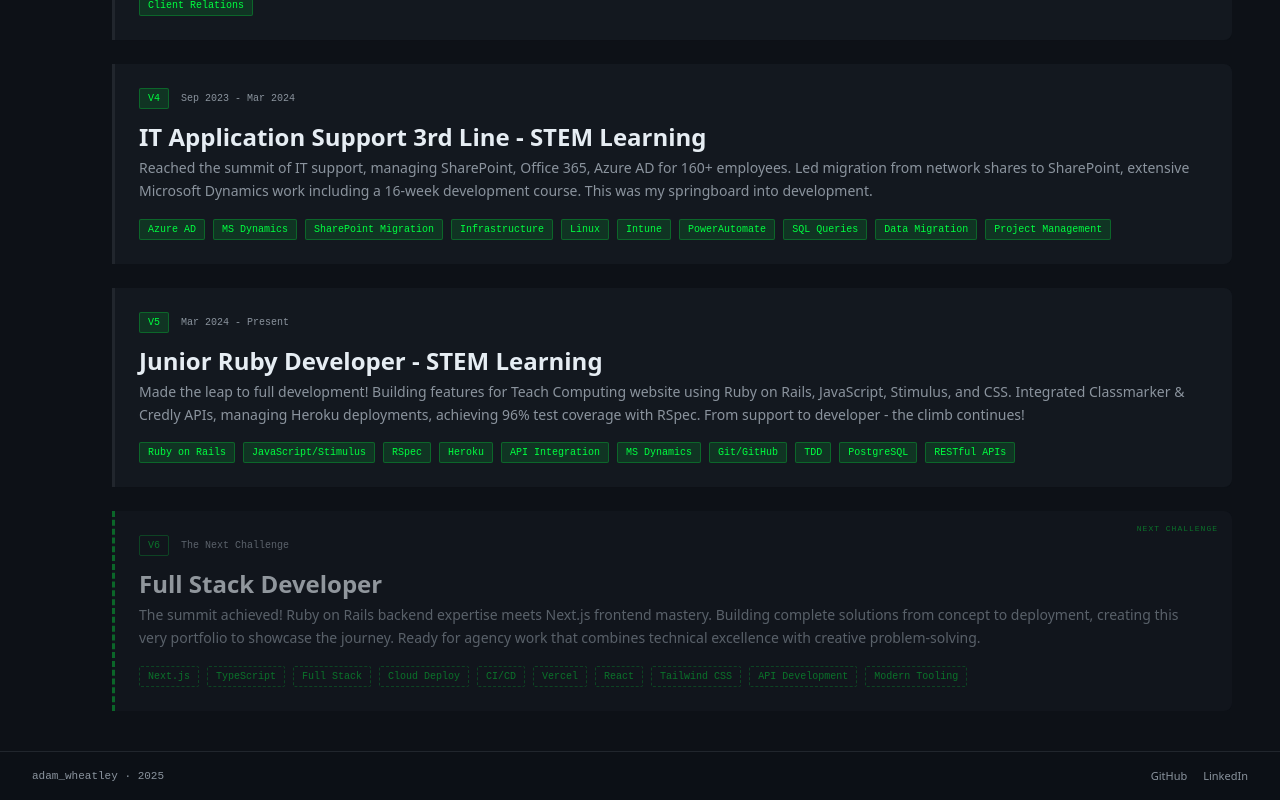
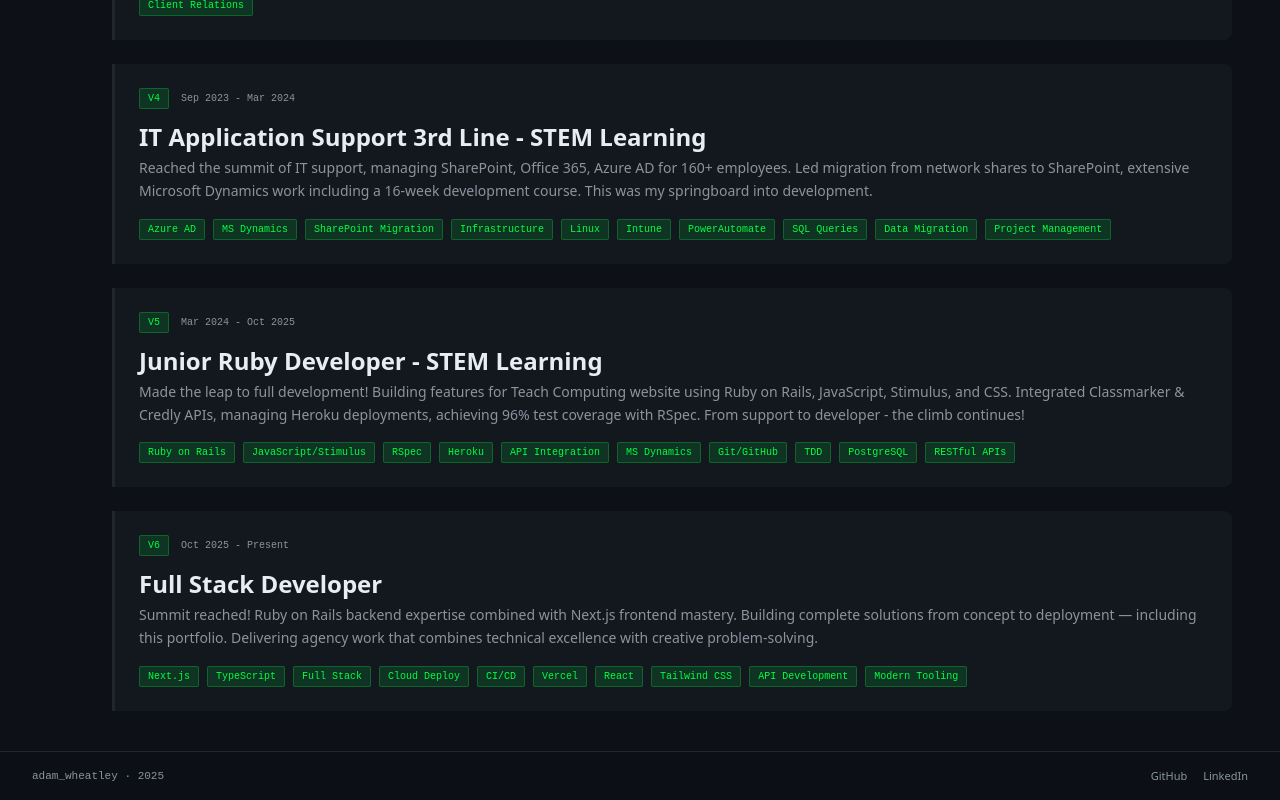
Before and after one commit to A-Wheeto/adamwheatley.net, a Next.js app: page / in a window 1280 px wide. Shown: the part 1042-1842 px from the top of the page. Built offline with nearby package versions, Linux system fonts and the light colour scheme.

Commit message:
feat: mark V6 as current role from Oct 2025, remove aspirational treatment

```diff
--- a/src/components/CareerCard.tsx
+++ b/src/components/CareerCard.tsx
@@ -6,7 +6,7 @@
 }
 
 export default function CareerCard({ grade, isActive }: CareerCardProps) {
-  const isAspirational = grade.grade === 'V6'
+  const isAspirational = grade.year === 'The Next Challenge'
 
   if (isAspirational) {
     return (
--- a/src/data/careerGrades.ts
+++ b/src/data/careerGrades.ts
@@ -40,14 +40,14 @@
     grade: 'V5',
     role: 'Junior Ruby Developer - STEM Learning',
     description: 'Made the leap to full development! Building features for Teach Computing website using Ruby on Rails, JavaScript, Stimulus, and CSS. Integrated Classmarker & Credly APIs, managing Heroku deployments, achieving 96% test coverage with RSpec. From support to developer - the climb continues!',
-    year: 'Mar 2024 - Present',
+    year: 'Mar 2024 - Oct 2025',
     skills: ['Ruby on Rails', 'JavaScript/Stimulus', 'RSpec', 'Heroku', 'API Integration', 'MS Dynamics', 'Git/GitHub', 'TDD', 'PostgreSQL', 'RESTful APIs']
   },
   {
     grade: 'V6',
     role: 'Full Stack Developer',
-    description: 'The summit achieved! Ruby on Rails backend expertise meets Next.js frontend mastery. Building complete solutions from concept to deployment, creating this very portfolio to showcase the journey. Ready for agency work that combines technical excellence with creative problem-solving.',
-    year: 'The Next Challenge',
+    description: 'Summit reached! Ruby on Rails backend expertise combined with Next.js frontend mastery. Building complete solutions from concept to deployment — including this portfolio. Delivering agency work that combines technical excellence with creative problem-solving.',
+    year: 'Oct 2025 - Present',
     skills: ['Next.js', 'TypeScript', 'Full Stack', 'Cloud Deploy', 'CI/CD', 'Vercel', 'React', 'Tailwind CSS', 'API Development', 'Modern Tooling']
   }
 ]
```
